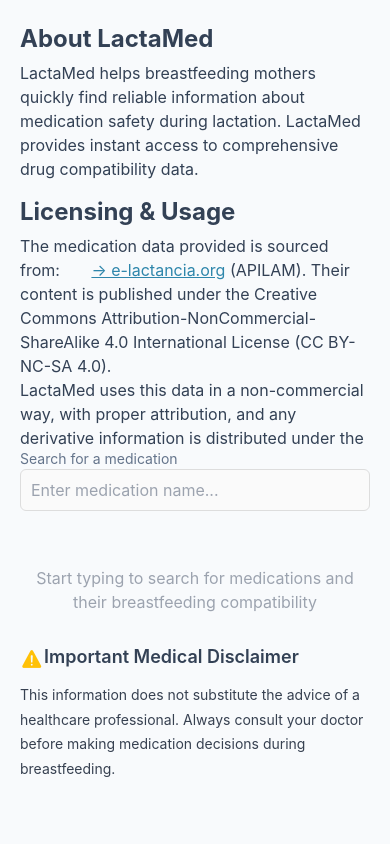
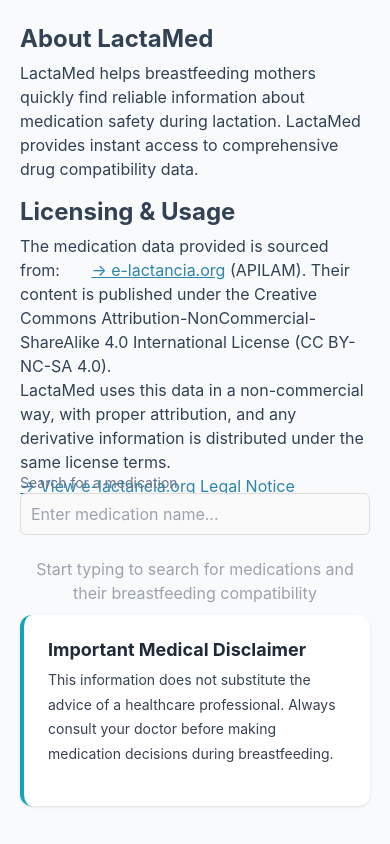
Before and after one commit to ArtursTorsters/LactafarmaApp, a React Native app: screen / in a window 390 px wide. Built offline with nearby package versions, Linux system fonts and the light colour scheme.

Commit message:
styles seperated + cleanup

```diff
--- a/App.tsx
+++ b/App.tsx
@@ -24,7 +24,6 @@
           behavior={Platform.OS === 'ios' ? 'padding' : 'height'}
         >
           {loading && <LoadingSpinner />}
-          {/* <MedicalDisclaimer/> */}
           <AboutApp />
           <DrugSearchComponent />
         </KeyboardAvoidingView>
--- a/frontend/src/components/common/ErrorMessage.tsx
+++ b/frontend/src/components/common/ErrorMessage.tsx
@@ -2,16 +2,11 @@
 import { View, Text, TouchableOpacity } from 'react-native';
 import { Ionicons } from '@expo/vector-icons';
 import { colors, globalStyles } from '../../styles/styles';
-
-interface ErrorMessageProps {
-  message: string;
-  onRetry?: () => void;
-  retryText?: string;
-}
+import { ErrorMessageProps } from '../../types';
 
 export const ErrorMessage: React.FC<ErrorMessageProps> = ({
   message,
-  onRetry,
+  onPress,
   retryText = "Try Again",
 }) => {
   return (
@@ -19,10 +14,10 @@
       <Ionicons name="alert-circle" size={48} color={colors.error} />
       <Text style={globalStyles.message}>{message}</Text>
 
-      {onRetry && (
+      {onPress && (
         <TouchableOpacity
           style={globalStyles.retryButton}
-          onPress={onRetry}
+          onPress={onPress}
           accessibilityLabel={retryText}
           accessibilityRole="button"
         >
--- a/frontend/src/components/common/LoadingSpinner.tsx
+++ b/frontend/src/components/common/LoadingSpinner.tsx
@@ -1,12 +1,8 @@
 import React from 'react';
-import { View, ActivityIndicator, Text, StyleSheet } from 'react-native';
-import { colors, typography, spacing, globalStyles } from '../../styles/styles';
+import { View, ActivityIndicator, Text} from 'react-native';
+import { colors, globalStyles } from '../../styles/styles';
+import {LoadingSpinnerProps} from '../../types/index'
 
-interface LoadingSpinnerProps {
-  message?: string;
-  size?: 'small' | 'large';
-  color?: string;
-}
 
 export const LoadingSpinner: React.FC<LoadingSpinnerProps> = ({
   message = "Loading...",
--- a/frontend/src/components/medicalDisclaimer/MedicalDisclaimer.tsx
+++ b/frontend/src/components/medicalDisclaimer/MedicalDisclaimer.tsx
@@ -1,64 +1,17 @@
 import React from 'react';
-import { View, Text, StyleSheet, Linking } from 'react-native';
-import { Ionicons } from '@expo/vector-icons';
-import { colors, typography, spacing } from '../../styles/styles';
-import { globalStyles } from '../../styles/styles';
+import { View, Text} from 'react-native';
+import {  medicalDisclaimerStyles } from '../../styles/styles';
 
-interface MedicalDisclaimerProps {
-  style?: any;
-}
-
-export const MedicalDisclaimer: React.FC<MedicalDisclaimerProps> = ({}) => {
+export const MedicalDisclaimer: React.FC = () => {
   return (
-    <View style={globalStyles.warningContainer}>
-            <View style={styles.header}>
-
-        <Ionicons name="warning" size={24} color={colors.warning} />
-        <Text style={globalStyles.subtitle}>Important Medical Disclaimer</Text>
+    <View style={medicalDisclaimerStyles.container}>
+      <View style={medicalDisclaimerStyles.header}>
+        <Text style={medicalDisclaimerStyles.title}>Important Medical Disclaimer</Text>
       </View>
-
-      <Text style={styles.text}>
+      <Text style={medicalDisclaimerStyles.text}>
         This information does not substitute the advice of a healthcare professional.
         Always consult your doctor before making medication decisions during breastfeeding.
       </Text>
     </View>
   );
 };
-
-const styles = StyleSheet.create({
-
-  header: {
-    flexDirection: 'row',
-    marginBottom: spacing.sm,
-  },
-  title: {
-    fontSize: typography.fontSizes.lg,
-    fontWeight: typography.fontWeights.bold,
-    color: colors.gray800,
-    flex: 1,
-  },
-  text: {
-    fontSize: typography.fontSizes.sm,
-    color: colors.gray700,
-    lineHeight: typography.lineHeights.relaxed * typography.fontSizes.sm,
-    marginBottom: spacing.md,
-
-  },
-  attribution: {
-    paddingTop: spacing.sm,
-    borderTopWidth: 1,
-    borderTopColor: colors.gray300,
-  },
-  attributionTitle: {
-    fontSize: typography.fontSizes.sm,
-    fontWeight: typography.fontWeights.semibold,
-    color: colors.gray800,
-    marginBottom: spacing.xs,
-  },
-  attributionText: {
-    fontSize: typography.fontSizes.xs,
-    color: colors.gray600,
-    marginBottom: 2,
-  },
-
-});
--- a/frontend/src/services/DrugSearchService.ts
+++ b/frontend/src/services/DrugSearchService.ts
@@ -11,7 +11,7 @@
       (__DEV__
         ? 'http://192.168.8.46:3000'
         : 'https://your-production-backend.com');
-    this.timeout = 15000; // 15 seconds
+    this.timeout = 15000
   }
 
   private async makeRequest<T>(endpoint: string, options: RequestInit = {}): Promise<T> {
@@ -78,7 +78,7 @@
       return response.details;
     } catch (error: any) {
       if (error.message.includes('404')) {
-        return null; // Drug not found
+        return null;
       }
       console.error('Get drug details failed:', error);
       throw new Error(`Failed to get details: ${error.message}`);
@@ -86,30 +86,30 @@
   }
 
   // Search multiple drugs at once
-  async batchSearch(queries: string[]): Promise<{ [key: string]: DrugSuggestion[] }> {
-    if (!Array.isArray(queries) || queries.length === 0) {
-      return {};
-    }
+  // async batchSearch(queries: string[]): Promise<{ [key: string]: DrugSuggestion[] }> {
+  //   if (!Array.isArray(queries) || queries.length === 0) {
+  //     return {};
+  //   }
 
-    if (queries.length > 10) {
-      throw new Error('Maximum 10 queries allowed per batch');
-    }
+  //   if (queries.length > 10) {
+  //     throw new Error('Maximum 10 queries allowed per batch');
+  //   }
 
-    try {
-      const response = await this.makeRequest<{
-        success: boolean;
-        results: { [key: string]: DrugSuggestion[] };
-      }>('/api/drugs/batch-search', {
-        method: 'POST',
-        body: JSON.stringify({ queries }),
-      });
+  //   try {
+  //     const response = await this.makeRequest<{
+  //       success: boolean;
+  //       results: { [key: string]: DrugSuggestion[] };
+  //     }>('/api/drugs/batch-search', {
+  //       method: 'POST',
+  //       body: JSON.stringify({ queries }),
+  //     });
 
-      return response.results;
-    } catch (error: any) {
-      console.error('Batch search failed:', error);
-      throw new Error(`Batch search failed: ${error.message}`);
-    }
-  }
+  //     return response.results;
+  //   } catch (error: any) {
+  //     console.error('Batch search failed:', error);
+  //     throw new Error(`Batch search failed: ${error.message}`);
+  //   }
+  // }
 
   // Health check method
   async checkHealth(): Promise<boolean> {
--- a/frontend/src/styles/styles.ts
+++ b/frontend/src/styles/styles.ts
@@ -94,20 +94,18 @@
     backgroundColor: colors.medical.background,
     paddingHorizontal: 10,
     marginTop: spacing.xs,
+    marginBottom: spacing.xl,
     zIndex: 10,
   },
   searchContainer: {
     flex: 1,
-    backgroundColor: colors.medical.background,
+    // backgroundColor: colors.medical.background,
     paddingHorizontal: 20,
-    marginTop: spacing["2xl"],
+    marginTop: spacing["3xl"],
     zIndex: 10,
   },
   warningContainer: {
-    // backgroundColor: colors.info,
-    // padding: spacing.md,
     marginTop: spacing.xl,
-
     zIndex: -1,
   },
 
@@ -245,8 +243,6 @@
     flex: 1,
     justifyContent: "center",
     alignItems: "center",
-    // paddingHorizontal: 32,
-    // width: 100,
   },
 
   searchFullScreenEmptyText: {
@@ -254,6 +250,7 @@
     textAlign: "center",
     fontSize: 16,
     lineHeight: 24,
+    marginBottom: 10,
   },
 
   // Loading Details Overlay
@@ -1015,3 +1012,57 @@
     color: "#9CA3AF",
   },
 });
+
+export const medicalDisclaimerStyles = StyleSheet.create({
+  container: {
+    backgroundColor: colors.white,
+    borderRadius: 12,
+    padding: spacing.lg,
+    marginBottom: spacing.lg,
+    shadowColor: colors.black,
+    shadowOffset: { width: 0, height: 1 },
+    shadowOpacity: 0.1,
+    shadowRadius: 3,
+    elevation: 2,
+    borderLeftWidth: 4,
+    borderLeftColor: colors.info,
+  },
+
+  header: {
+    flexDirection: "row",
+    marginBottom: spacing.sm,
+  },
+
+  title: {
+    fontSize: typography.fontSizes.lg,
+    fontWeight: typography.fontWeights.bold,
+    color: colors.gray800,
+    flex: 1,
+  },
+
+  text: {
+    fontSize: typography.fontSizes.sm,
+    color: colors.gray700,
+    lineHeight: typography.lineHeights.relaxed * typography.fontSizes.sm,
+    marginBottom: spacing.md,
+  },
+
+  attribution: {
+    paddingTop: spacing.sm,
+    borderTopWidth: 1,
+    borderTopColor: colors.gray300,
+  },
+
+  attributionTitle: {
+    fontSize: typography.fontSizes.sm,
+    fontWeight: typography.fontWeights.semibold,
+    color: colors.gray800,
+    marginBottom: spacing.xs,
+  },
+
+  attributionText: {
+    fontSize: typography.fontSizes.xs,
+    color: colors.gray600,
+    marginBottom: 2,
+  },
+});
--- a/frontend/src/types/index.ts
+++ b/frontend/src/types/index.ts
@@ -121,6 +121,19 @@
   };
 };
 
+export interface LoadingSpinnerProps {
+  message?: string;
+  size?: 'small' | 'large';
+  color?: string;
+}
+
+export interface ErrorMessageProps {
+  message: string;
+  onPress?: () => void;
+  retryText?: string;
+}
+
+
 export const mapRiskLevelString = (riskLevel?: string): RiskLevel => {
   if (!riskLevel) return 'unknown';
 
```
Also changed, not shown: frontend/src/components/modal/Modal.tsx (+6 -15 lines), frontend/src/components/searchInput/SearchInput.tsx (+1 -12 lines), 1 other file (tests, documents, lock files or other folders).
